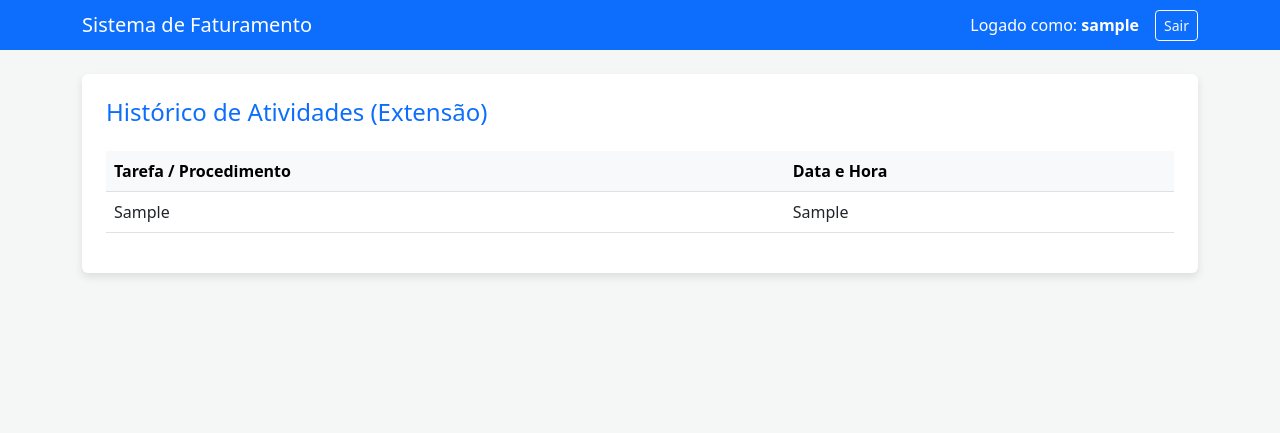
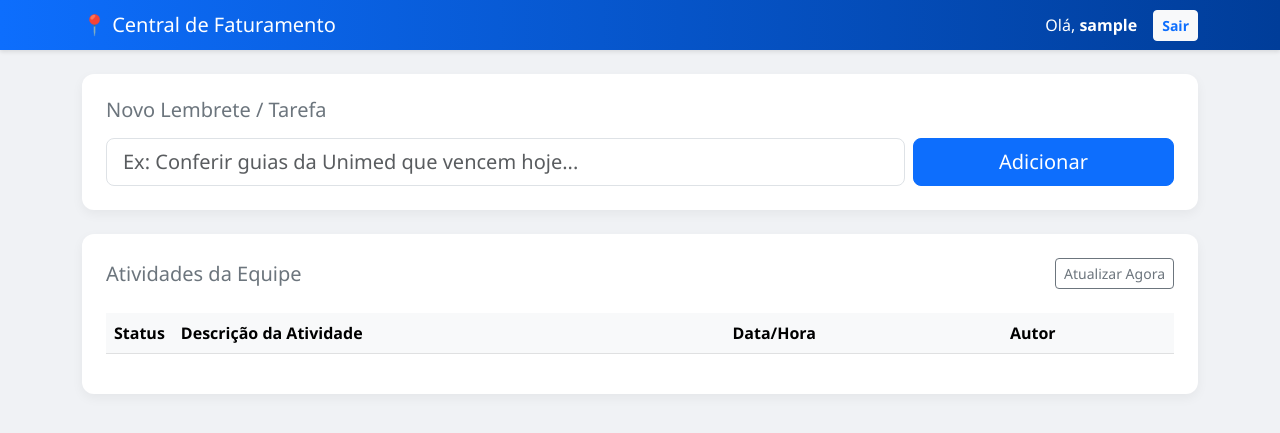
Before and after one commit to DaanielSousa/meu-backend-python, a Flask app: page /painel in a window 1280 px wide. Shown: the top 433 px of the page. Run offline with Flask 3, Linux system fonts and the light colour scheme; the visitor is signed in with stand-in values (Sample User, id 1); tables that the repository leaves empty hold one stand-in row (values such as "Sample post"); lists and menus that the app fills with data are empty.

Commit message:
Revise index.html for improved layout and functionality

```diff
--- a/templates/index.html
+++ b/templates/index.html
@@ -3,35 +3,56 @@
 <head>
     <meta charset="UTF-8">
     <meta name="viewport" content="width=device-width, initial-scale=1.0">
-    <title>Painel de Faturamento - Nefrologia</title>
+    <title>Gestão de Faturamento - Nefrologia</title>
     <link href="https://cdn.jsdelivr.net/npm/bootstrap@5.3.0/dist/css/bootstrap.min.css" rel="stylesheet">
     <style>
-        body { background-color: #f4f7f6; }
-        .navbar { background-color: #0d6efd; }
-        .card { border: none; box-shadow: 0 4px 8px rgba(0,0,0,0.1); }
+        body { background-color: #f0f2f5; font-family: 'Segoe UI', Tahoma, Geneva, Verdana, sans-serif; }
+        .navbar { background: linear-gradient(90deg, #0d6efd 0%, #003d99 100%); box-shadow: 0 2px 4px rgba(0,0,0,0.1); }
+        .card { border: none; border-radius: 12px; box-shadow: 0 4px 12px rgba(0,0,0,0.05); }
+        .concluida { text-decoration: line-through; color: #6c757d; background-color: #f8f9fa; }
+        .status-badge { font-size: 0.8rem; padding: 4px 8px; border-radius: 20px; }
+        .autor-tag { font-size: 0.75rem; color: #0d6efd; font-weight: bold; }
     </style>
 </head>
 <body>
 
     <nav class="navbar navbar-dark mb-4">
         <div class="container">
-            <span class="navbar-brand mb-0 h1">Sistema de Faturamento</span>
+            <span class="navbar-brand mb-0 h1">📍 Central de Faturamento</span>
             <div class="d-flex align-items-center">
-                <span class="text-white me-3">Logado como: <strong>{{ user_email }}</strong></span>
-                <a href="/logout" class="btn btn-outline-light btn-sm">Sair</a>
+                <span class="text-white me-3 d-none d-md-inline">Olá, <strong>{{ user_email }}</strong></span>
+                <a href="/logout" class="btn btn-light btn-sm text-primary fw-bold">Sair</a>
             </div>
         </div>
     </nav>
 
     <div class="container">
+        <div class="card p-4 mb-4">
+            <h5 class="mb-3 text-secondary">Novo Lembrete / Tarefa</h5>
+            <div class="row g-2">
+                <div class="col-md-9">
+                    <input type="text" id="nova-tarefa" class="form-control form-control-lg" placeholder="Ex: Conferir guias da Unimed que vencem hoje...">
+                </div>
+                <div class="col-md-3">
+                    <button onclick="adicionarTarefa()" class="btn btn-primary btn-lg w-100">Adicionar</button>
+                </div>
+            </div>
+        </div>
+
         <div class="card p-4">
-            <h4 class="mb-4 text-primary">Histórico de Atividades (Extensão)</h4>
+            <div class="d-flex justify-content-between align-items-center mb-4">
+                <h5 class="text-secondary m-0">Atividades da Equipe</h5>
+                <button onclick="carregarTarefas()" class="btn btn-outline-secondary btn-sm">Atualizar Agora</button>
+            </div>
+
             <div class="table-responsive">
-                <table class="table table-hover">
+                <table class="table align-middle">
                     <thead class="table-light">
                         <tr>
-                            <th>Tarefa / Procedimento</th>
-                            <th>Data e Hora</th>
+                            <th width="50">Status</th>
+                            <th>Descrição da Atividade</th>
+                            <th>Data/Hora</th>
+                            <th>Autor</th>
                         </tr>
                     </thead>
                     <tbody id="tabela-tarefas">
@@ -42,30 +63,61 @@
     </div>
 
     <script>
-        // Função que busca as tarefas no seu servidor Render
         async function carregarTarefas() {
             try {
                 const response = await fetch('/listar');
                 const tarefas = await response.json();
                 const tabela = document.getElementById('tabela-tarefas');
+                tabela.innerHTML = '';
 
-                tabela.innerHTML = '';
                 tarefas.forEach(t => {
+                    const rowClass = t.status === 1 ? 'concluida' : '';
+                    const isChecked = t.status === 1 ? 'checked' : '';
+
                     tabela.innerHTML += `
-                        <tr>
+                        <tr class="${rowClass}">
+                            <td>
+                                <input type="checkbox" class="form-check-input" ${isChecked}
+                                       onclick="toggleStatus(${t.id}, this.checked)">
+                            </td>
                             <td>${t.tarefa}</td>
-                            <td>${t.data}</td>
+                            <td class="text-muted" style="font-size: 0.85rem">${t.data}</td>
+                            <td><span class="autor-tag text-uppercase">${t.autor.split('@')[0]}</span></td>
                         </tr>
                     `;
                 });
-            } catch (error) {
-                console.error("Erro ao carregar tarefas:", error);
-            }
+            } catch (e) { console.error("Erro ao carregar:", e); }
         }
 
-        // Atualiza a lista a cada 10 segundos
+        async function adicionarTarefa() {
+            const input = document.getElementById('nova-tarefa');
+            const texto = input.value;
+            if (!texto) return;
+
+            const agora = new Date().toLocaleString('pt-BR');
+            await fetch('/salvar', {
+                method: 'POST',
+                headers: {'Content-Type': 'application/json'},
+                body: JSON.stringify({ tarefa: texto, data: agora })
+            });
+
+            input.value = '';
+            carregarTarefas();
+        }
+
+        async function toggleStatus(id, isChecked) {
+            const status = isChecked ? 1 : 0;
+            await fetch(\`/atualizar_status/\${id}\`, {
+                method: 'POST',
+                headers: {'Content-Type': 'application/json'},
+                body: JSON.stringify({ status: status })
+            });
+            carregarTarefas(); // Atualiza a lista para aplicar o estilo de riscado
+        }
+
+        // Atualiza automaticamente a cada 15 segundos para ver mudanças da equipe
         carregarTarefas();
-        setInterval(carregarTarefas, 10000);
+        setInterval(carregarTarefas, 15000);
     </script>
 </body>
 </html>
```
